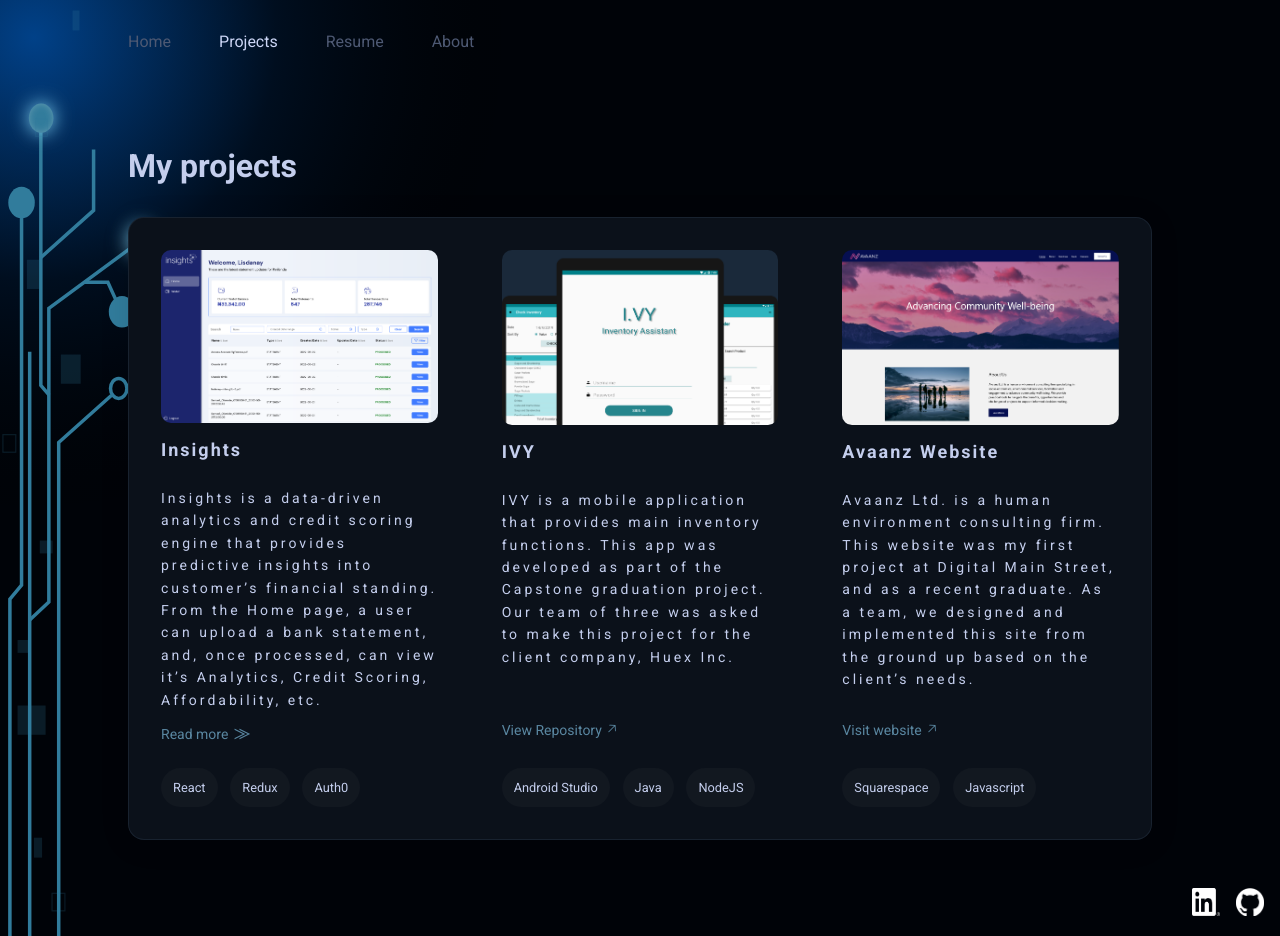
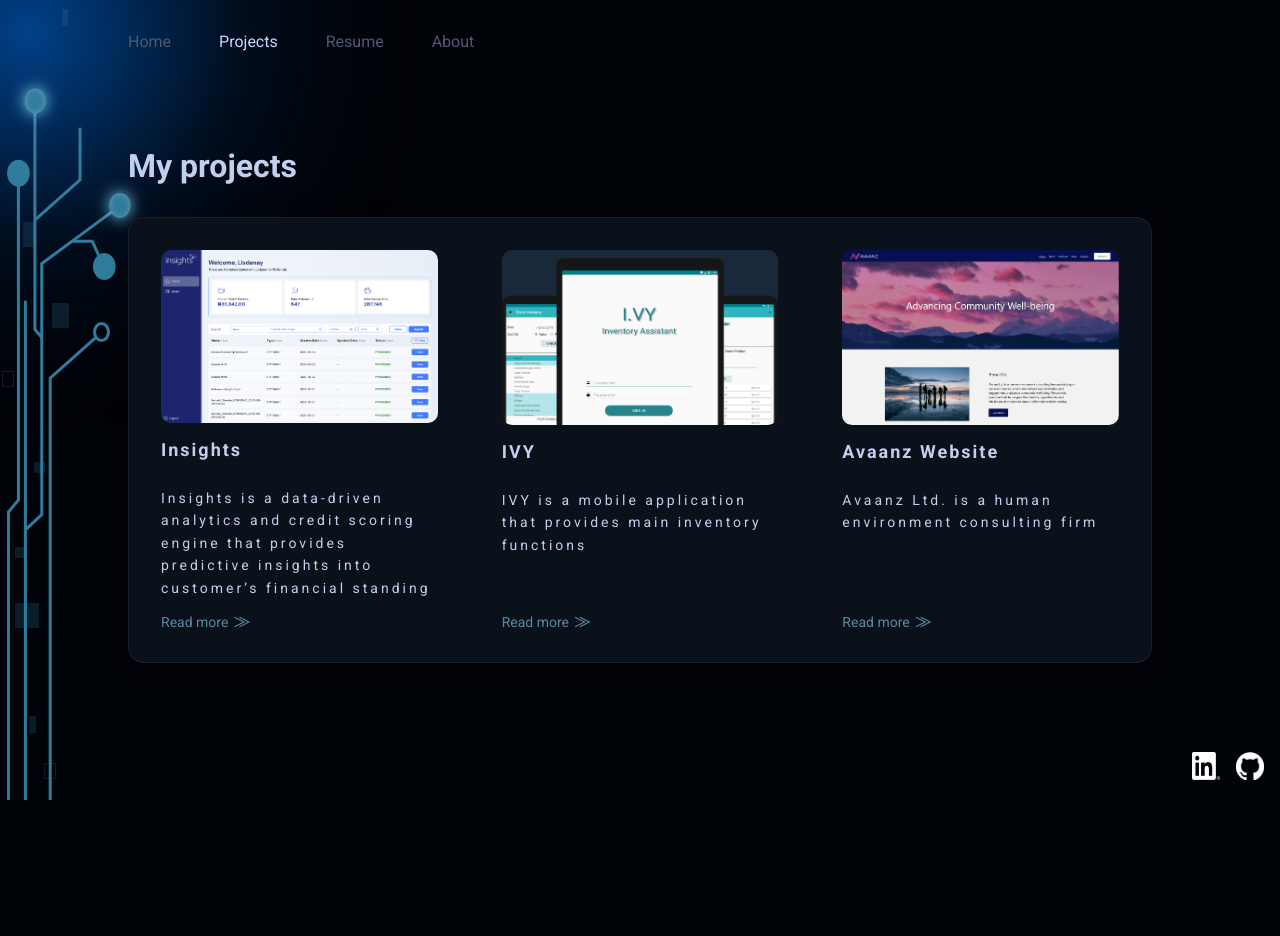
Before and after one commit to lhernandez1848/my-portfolio, a React (Create React App) app: page /projects in a window 1280 px wide. After the commit the page ends 800 px from the top, so only its background shows below. Built offline with nearby package versions, Linux system fonts and the light colour scheme.

Commit message:
PSSP-02: sidebar fix

```diff
--- a/src/app.module.css
+++ b/src/app.module.css
@@ -22,6 +22,39 @@
 
 .dot {
   animation: glow 2s ease-in-out infinite alternate;
+}
+
+.linkWithIcon {
+  background-color: transparent;
+  border: none;
+  text-decoration: none;
+  color: #5a87a1;
+  padding: 0;
+  text-align: start;
+  width: fit-content;
+  font-size: 0.875rem;
+  cursor: pointer;
+  margin-top: 1em;
+  display: flex;
+  align-items: center;
+  gap: .4em;
+}
+
+.linkIcon,
+.linkIconIn {
+  transition: all .3s ease-in-out;
+}
+
+.linkWithIcon:hover {
+  color: #3f677e;
+}
+
+.linkWithIcon:hover .linkIcon {
+  transform: translate(4px, -4px) scale(1.2);
+}
+
+.linkWithIcon:hover .linkIconIn {
+  transform: translateX(4px) scale(1.2);
 }
 
 @keyframes glow {
--- a/src/components/Gallery/Gallery.js
+++ b/src/components/Gallery/Gallery.js
@@ -8,5 +8,5 @@ export default function Gallery(props) {
     }
   })
 
-  return <ImageGallery items={images} />
+  return <ImageGallery items={images} showThumbnails={false} showPlayButton={false} />
 }
--- a/src/components/Gallery/gallery.css
+++ b/src/components/Gallery/gallery.css
@@ -1,5 +1,5 @@
 @import url("~react-image-gallery/styles/css/image-gallery.css");
 
 .image-gallery-image {
-  max-height: calc(100vh - 200px) !important;
+  height: 30vh !important;
 }
--- a/src/components/Sidebar/Sidebar.js
+++ b/src/components/Sidebar/Sidebar.js
@@ -1,10 +1,29 @@
 import styles from './sidebar.module.css'
+import globalStyles from '../../app.module.css'
 import Gallery from '../Gallery/Gallery'
+import { Link } from 'react-router-dom'
+import { useEffect } from 'react';
+import { useRef } from 'react';
 
 export default function Sidebar(props) {
   const data = props.data;
+  const ref = useRef(null);
 
-  return <aside className={styles.sidebar}>
+  useEffect(() => {
+    function handleClickOutside(event) {
+      if (ref.current && !ref.current.contains(event.target)) {
+        props.callback(false)
+      }
+    }
+
+    document.addEventListener("mousedown", handleClickOutside);
+
+    return () => {
+      document.removeEventListener("mousedown", handleClickOutside);
+    };
+  }, [ref, props])
+
+  return <aside className={styles.sidebar} ref={ref}>
     <button onClick={() => props.callback(false)} className={styles.sidebarCloseButton} title='close'>&#129106;</button>
     <section>
       <h4 className={styles.sidebarTitle}>{data.title}</h4>
@@ -14,6 +33,11 @@ export default function Sidebar(props) {
           return <p key={i}>{item}</p>
         })}
       </article>
+      {data.link &&
+        <Link to={data.link} className={globalStyles.linkWithIcon} target='_blank' rel='noopener noreferrer'>{data.linkTitle} <div className={styles.linkIcon}>&#129125;</div></Link >
+      }
+      <br />
+      <p>Technologies used:</p>
       {data.stack &&
         <ul className={styles.projectStack}>
           {data.stack.map((e, i) => <li key={i}>{e}</li>)}
--- a/src/components/Sidebar/sidebar.module.css
+++ b/src/components/Sidebar/sidebar.module.css
@@ -1,10 +1,11 @@
 .sidebar {
   width: 500px;
   height: 100vh;
+  overflow-y: auto;
   z-index: 4;
   display: flex;
   flex-direction: column;
-  padding: 2em;
+  padding: 1.5rem;
   position: fixed;
   top: 0;
   bottom: 0;
--- a/src/data/data.js
+++ b/src/data/data.js
@@ -42,14 +42,15 @@ export const projects = [
   {
     title: 'Insights',
     stack: ['React', 'Redux', 'Auth0'],
+    shortDescription: 'Insights is a data-driven analytics and credit scoring engine that provides predictive insights into customer’s financial standing',
     description: ['Insights is a data-driven analytics and credit scoring engine that provides predictive insights into customer’s financial standing. From the Home page, a user can upload a bank statement, and, once processed, can view it’s Analytics, Credit Scoring, Affordability, etc.'],
     mainImage: '/assets/insights-home.png',
     images: ['/assets/insights-home-full.png', '/assets/insights-affordability.png', '/assets/insights-score.png'],
-    linkTitle: 'Read more'
   },
   {
     title: 'IVY',
     stack: ['Android Studio', 'Java', 'NodeJS'],
+    shortDescription: 'IVY is a mobile application that provides main inventory functions',
     description: ['IVY is a mobile application that provides main inventory functions. This app was developed as part of the Capstone graduation project. Our team of three was asked to make this project for the client company, Huex Inc.'],
     mainImage: '/assets/ivy-group.png',
     images: ['/assets/ivy-login.png', '/assets/ivy-product-result.png', '/assets/ivy-value.png', '/assets/ivy-pie.png'],
@@ -59,6 +60,7 @@ export const projects = [
   {
     title: 'Avaanz Website',
     stack: ['Squarespace', 'Javascript'],
+    shortDescription: 'Avaanz Ltd. is a human environment consulting firm',
     description: ['Avaanz Ltd. is a human environment consulting firm. This website was my first project at Digital Main Street, and as a recent graduate. As a team, we designed and implemented this site from the ground up based on the client’s needs.'],
     mainImage: '/assets/avaanz.png',
     images: ['/assets/avaanz-full.png', '/assets/avaanz-team.png', '/assets/avaanz-services.png'],
--- a/src/pages/Projects/ProjectContainer.js
+++ b/src/pages/Projects/ProjectContainer.js
@@ -1,5 +1,5 @@
-import { Link } from 'react-router-dom'
 import styles from './projects.module.css'
+import globalStyles from '../../app.module.css'
 
 export default function ProjectContainer(props) {
   const data = props.data;
@@ -9,17 +9,18 @@ export default function ProjectContainer(props) {
     <div className={styles.projectDescriptionContainer}>
       <h3 className={styles.projectTitle}>{data.title}</h3>
       <div className={styles.projectDescription}>
-        {data.description.map((e, i) => <p key={i}>{e}</p>)}
+        <p>{data.shortDescription}</p>
       </div>
-      {data.link
+      <button className={globalStyles.linkWithIcon} onClick={() => props.sidebarCallback(true, data)}>Read more <div className={globalStyles.linkIconIn}>&#10784;</div></button>
+      {/* {data.link
         ? <Link to={data.link} className={styles.projectLink} target='_blank' rel='noopener noreferrer'>{data.linkTitle} <div className={styles.linkIcon}>&#129125;</div></Link >
         : <button className={styles.projectLink} onClick={() => props.sidebarCallback(true, data)}>{data.linkTitle} <div className={styles.linkIconIn}>&#10784;</div></button>
-      }
-      {data.stack &&
+      }       */}
+      {/* {data.stack &&
         <ul className={styles.projectStack}>
           {data.stack.map((e, i) => <li key={i}>{e}</li>)}
         </ul>
-      }
+      }       */}
     </div>
   </article>
 }
--- a/src/pages/Projects/projects.module.css
+++ b/src/pages/Projects/projects.module.css
@@ -48,39 +48,6 @@
   letter-spacing: 2px;
 }
 
-.projectLink {
-  background-color: transparent;
-  border: none;
-  text-decoration: none;
-  color: #5a87a1;
-  padding: 0;
-  text-align: start;
-  width: fit-content;
-  font-size: 0.875rem;
-  cursor: pointer;
-  margin-top: 1em;
-  display: flex;
-  align-items: center;
-  gap: .4em;
-}
-
-.linkIcon,
-.linkIconIn {
-  transition: all .3s ease-in-out;
-}
-
-.projectLink:hover {
-  color: #3f677e;
-}
-
-.projectLink:hover .linkIcon {
-  transform: translate(4px, -4px) scale(1.2);
-}
-
-.projectLink:hover .linkIconIn {
-  transform: translateX(4px) scale(1.2);
-}
-
 .projectStack {
   display: flex;
   flex-direction: row;
```
Also changed, not shown: 11 other files (tests, documents, lock files or other folders).
